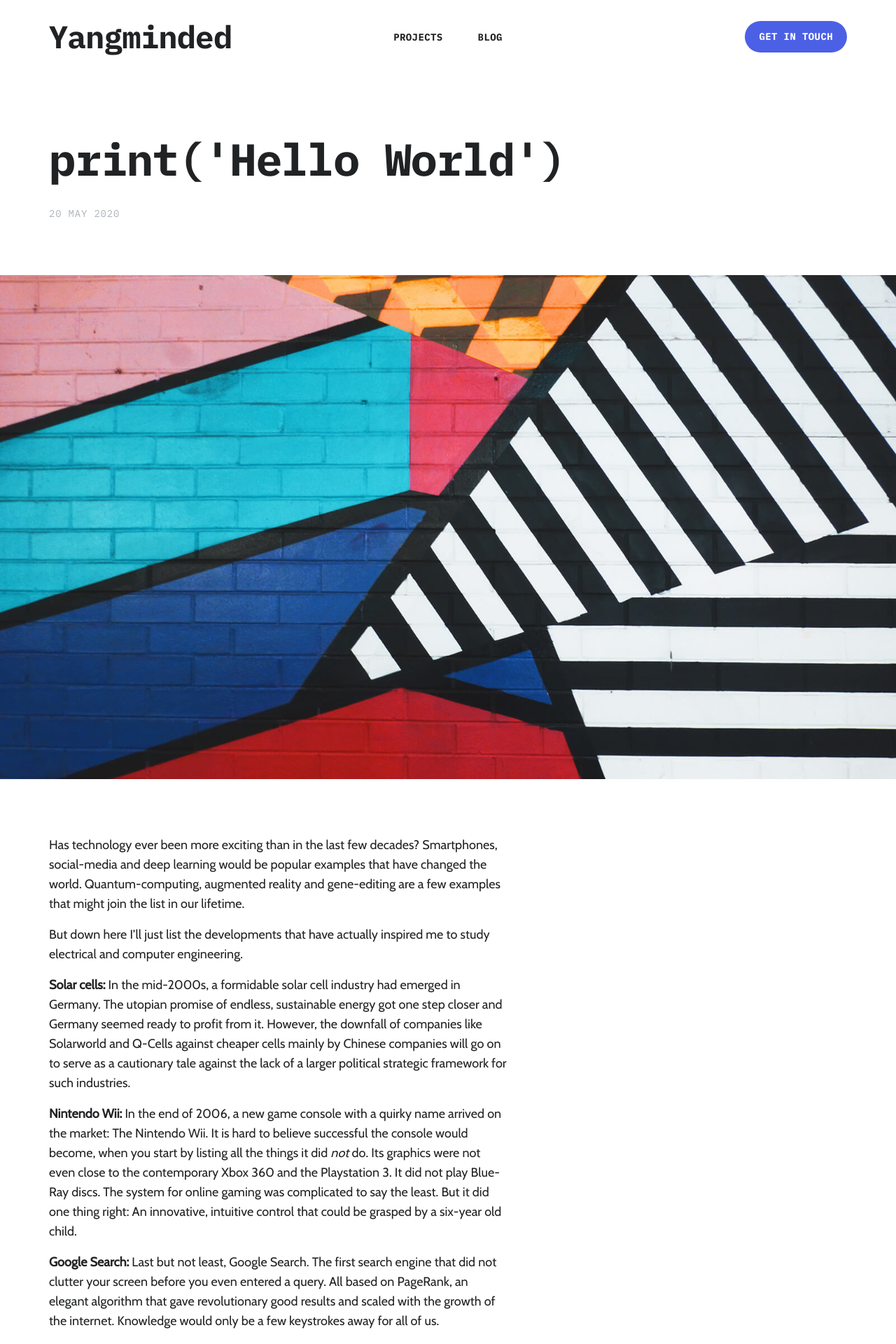
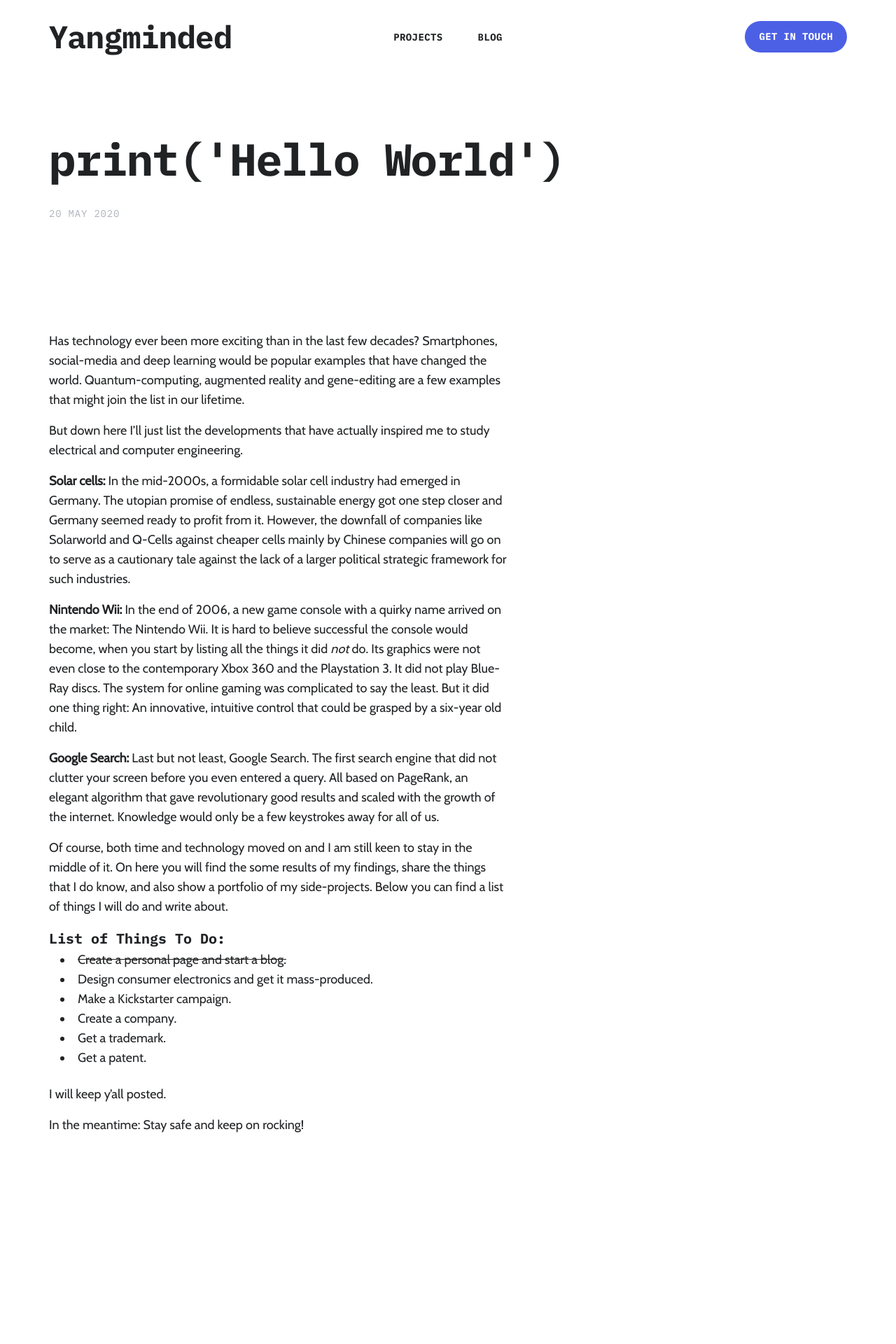
Before and after one commit to YinglaiYang/Blog-src, a Jekyll site: the page built from _posts/2020-05-21-hello-world.md, in a window 1280 px wide. Shown: the top 1920 px of the page at 70% size. Built offline with Jekyll 4.4.1, drawn with Linux system fonts in a browser that asks for light colours; nearby versions of some CDN libraries.

Commit message:
Correction.

```diff
--- a/_posts/2020-05-21-hello-world.md
+++ b/_posts/2020-05-21-hello-world.md
@@ -2,7 +2,6 @@
 title: print('Hello World')
 date: 2020-05-20 19:30:00 +01:00
 description: The first blog post. An introduction.
-featured_image: '/images/demo.jpg'
 ---
 Has technology ever been more exciting than in the last few decades? Smartphones, social-media and deep learning would be popular examples that have changed the world. Quantum-computing, augmented reality and gene-editing are a few examples that might join the list in our lifetime.
 
```
